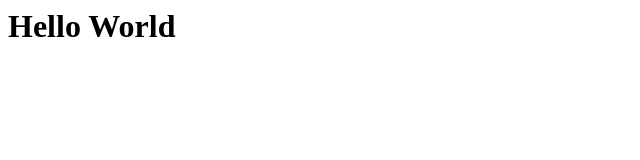
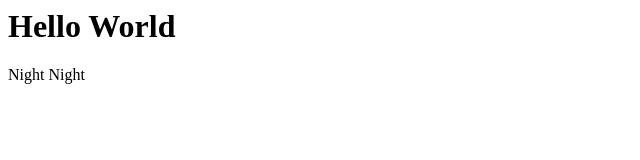
Before and after one commit to wwster/wwster.github.io, a plain HTML site: page index.html in a window 1280 px wide. Shown: the full height of the page, 0-640 px from the left. Drawn offline with Linux system fonts and the light colour scheme.

Commit message:
Sleep Time
Sleep!

```diff
--- a/index.html
+++ b/index.html
@@ -4,4 +4,5 @@
 
 <body>
 <h1>Hello World</h1>
+<p>Night Night</p>
 </body>
```
